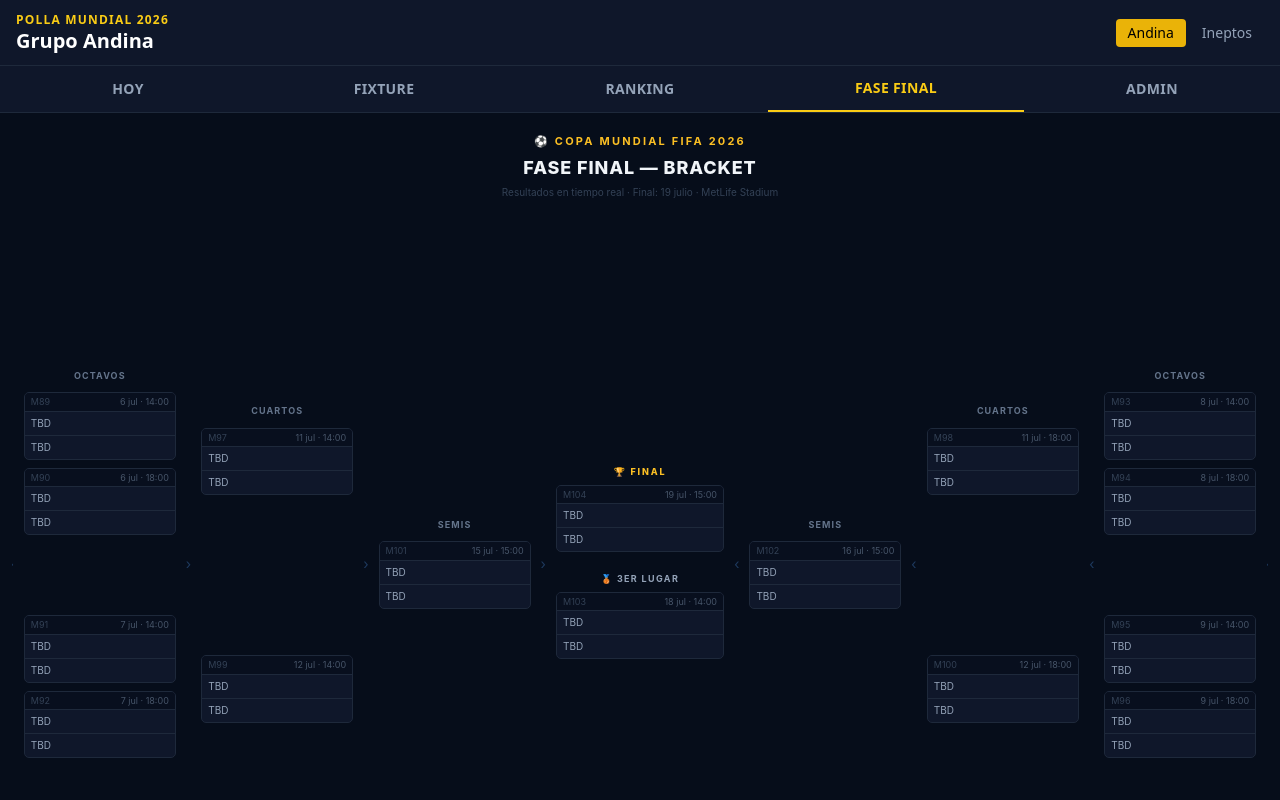
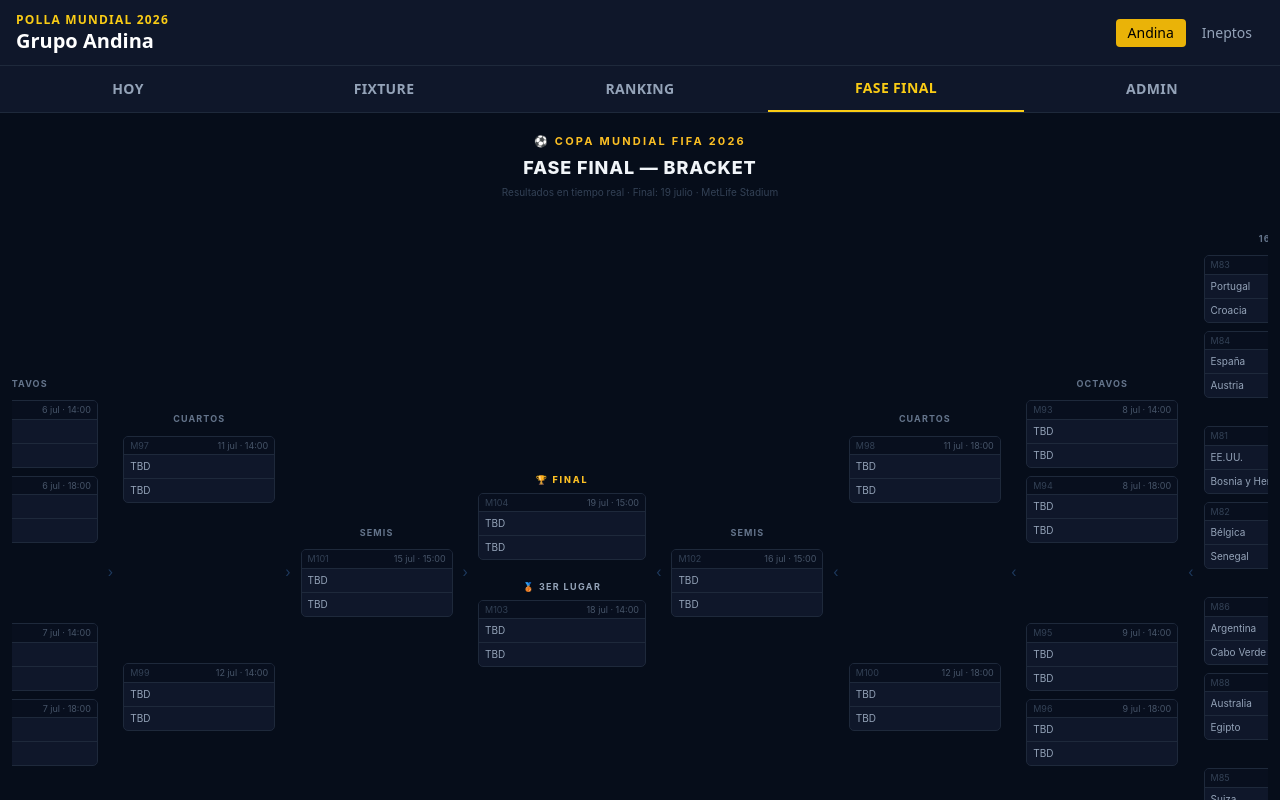
Before and after one commit to mkoscinam-netizen/polla-mundial, a React (Vite) app: page /andina in a window 1280 px wide. Both pictures are taken after a click on the button "FASE FINAL". Shown: the top 800 px of the page. Built offline with nearby package versions, Linux system fonts and the light colour scheme; no server answers; the database is empty.

Commit message:
Bracket: scale to fit en móvil, pinch to zoom

```diff
--- a/src/components/BracketView.jsx
+++ b/src/components/BracketView.jsx
@@ -197,14 +197,17 @@
         </div>
       </div>
 
-      {/* Bracket scrollable */}
-      <div style={{ overflowX: 'auto', paddingBottom: 16 }}>
+      {/* Bracket scrollable — scale to fit on mobile, pinch to zoom */}
+      <div style={{ overflowX: 'auto', overflowY: 'visible', paddingBottom: 16, WebkitOverflowScrolling: 'touch' }}>
         <div style={{
-          display: 'flex',
+          display: 'inline-flex',
           alignItems: 'center',
           gap: 10,
-          minWidth: 1100,
+          width: 1100,
           justifyContent: 'center',
+          transformOrigin: 'top left',
+          transform: `scale(${Math.min(1, (window.innerWidth - 24) / 1100)})`,
+          marginBottom: `${(Math.min(1, (window.innerWidth - 24) / 1100) - 1) * 600}px`,
         }}>
 
           {/* ── IZQUIERDA ── */}
```
